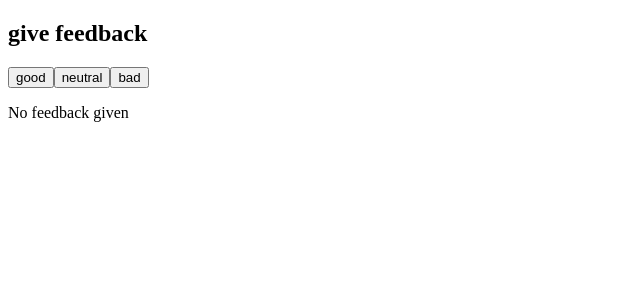
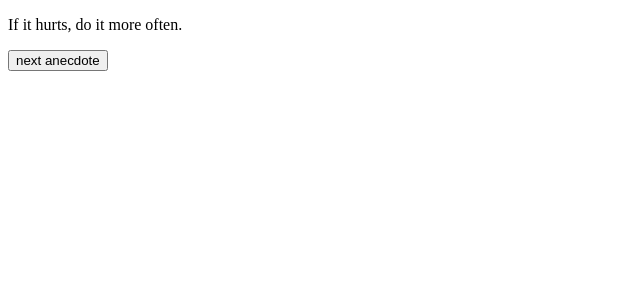
Before and after one commit to Gulcan00/full-stack-open, a React (Vite) app in the folder part1/courseinfo/: page / in a window 1280 px wide. Shown: the top 300 px of the page, without its empty margins (0-640 px from the left). Built offline with nearby package versions, Linux system fonts and the light colour scheme.

Commit message:
Complete exercise 1.12

```diff
--- a/part1/courseinfo/src/App.jsx
+++ b/part1/courseinfo/src/App.jsx
@@ -1,76 +1,28 @@
 import { useState } from 'react'
 
-const Button = ({onClick, text}) => {
-  return (
-    <button onClick={onClick}>{text}</button>
-  )
-}
+const App = () => {
+  const anecdotes = [
+    'If it hurts, do it more often.',
+    'Adding manpower to a late software project makes it later!',
+    'The first 90 percent of the code accounts for the first 90 percent of the development time...The remaining 10 percent of the code accounts for the other 90 percent of the development time.',
+    'Any fool can write code that a computer can understand. Good programmers write code that humans can understand.',
+    'Premature optimization is the root of all evil.',
+    'Debugging is twice as hard as writing the code in the first place. Therefore, if you write the code as cleverly as possible, you are, by definition, not smart enough to debug it.',
+    'Programming without an extremely heavy use of console.log is same as if a doctor would refuse to use x-rays or blood tests when diagnosing patients.',
+    'The only way to go fast, is to go well.'
+  ]
 
-const Statistics = ({good, neutral, bad, total, averageScore, positivePercentage}) => {
-  return (
-    <>
-    <h2>statistics</h2>
-    <table>
-      <tbody>
-        <tr>
-          <StatisticLine text="good" value={good} />
-        </tr>
-        <tr>
-          <StatisticLine text="neutral" value={neutral} />
-        </tr>
-        <tr>
-          <StatisticLine text="bad" value={bad} />
-        </tr>
-        <tr>
-          <StatisticLine text="all" value={total} />
-        </tr>
-        <tr>
-          <StatisticLine text="average" value={averageScore} />
-        </tr>
-        <tr>
-          <StatisticLine text="positive" value={positivePercentage + ' %'} />
-        </tr>
-      </tbody>
-    </table>
-    </>
-  )
-}
+  const [selected, setSelected] = useState(0)
 
-const StatisticLine = ({text, value}) => {
-  return (
-    <>
-    <td>{text}</td>
-    <td>{value}</td>
-    </>
-  )
-}
-
-const App = () => {
-  // save clicks of each button to its own state
-  const [good, setGood] = useState(0);
-  const [neutral, setNeutral] = useState(0);
-  const [bad, setBad] = useState(0);
-
-  const handleGoodClick = () => setGood(good + 1);
-  const handleNeutralClick = () => setNeutral(neutral + 1);
-  const handleBadClick = () => setBad(bad + 1);
-
-  const total = good + neutral + bad;
-  const averageScore = (good - bad) / total;
-  const positivePercentage = good * 100 / total;
-  const noFeedbackGiven = good === 0 && neutral === 0 && bad === 0;
+  const handleNextAnecdoteClick = () => {
+    const randNum = Math.floor(Math.random() * anecdotes.length);
+    setSelected(randNum);
+  }
 
   return (
     <div>
-      <h2>give feedback</h2>
-      <Button onClick={handleGoodClick} text="good"/>
-      <Button onClick={handleNeutralClick} text="neutral"/>
-      <Button onClick={handleBadClick} text="bad"/>
-      {
-        noFeedbackGiven ?
-         (<p>No feedback given</p>) :
-         <Statistics good={good} neutral={neutral} bad={bad} total={total} averageScore={averageScore} positivePercentage={positivePercentage} />
-      }
+      <p>{anecdotes[selected]}</p>
+      <button onClick={handleNextAnecdoteClick}>next anecdote</button>
     </div>
   )
 }
```
